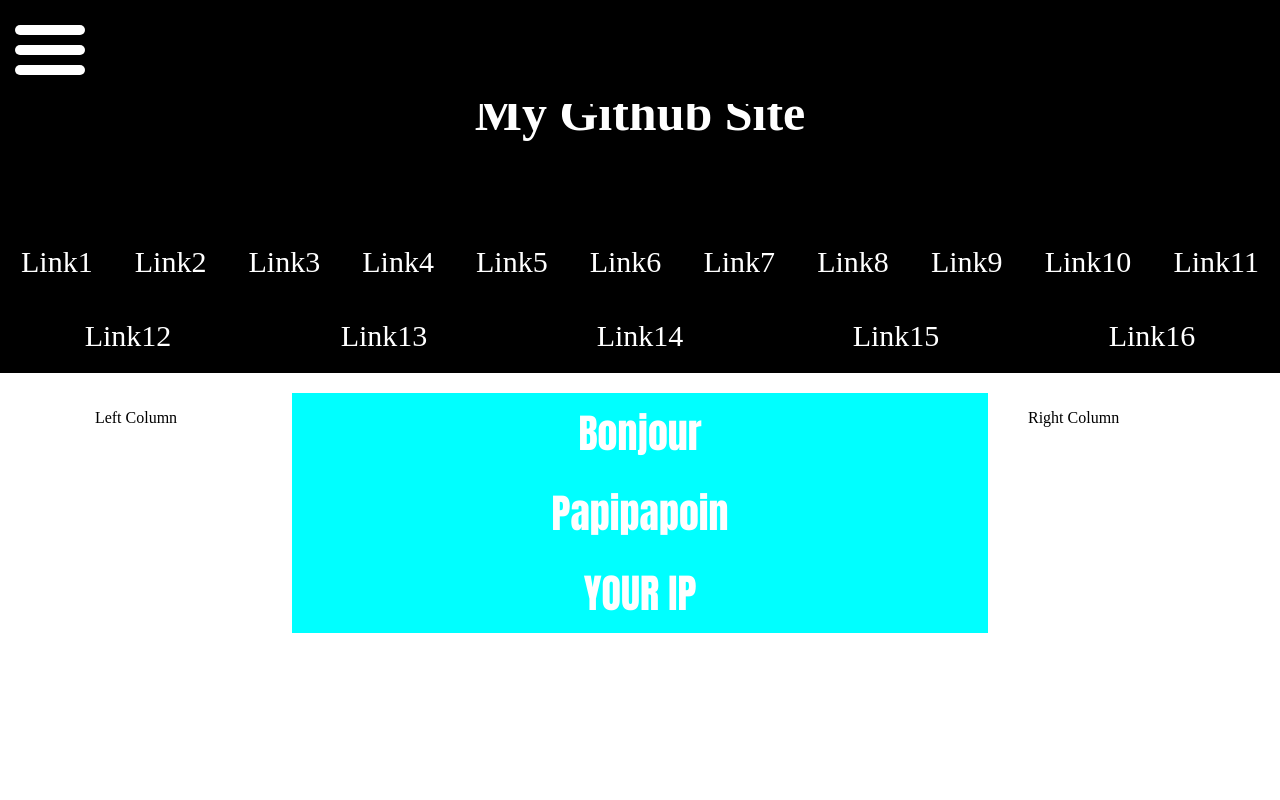
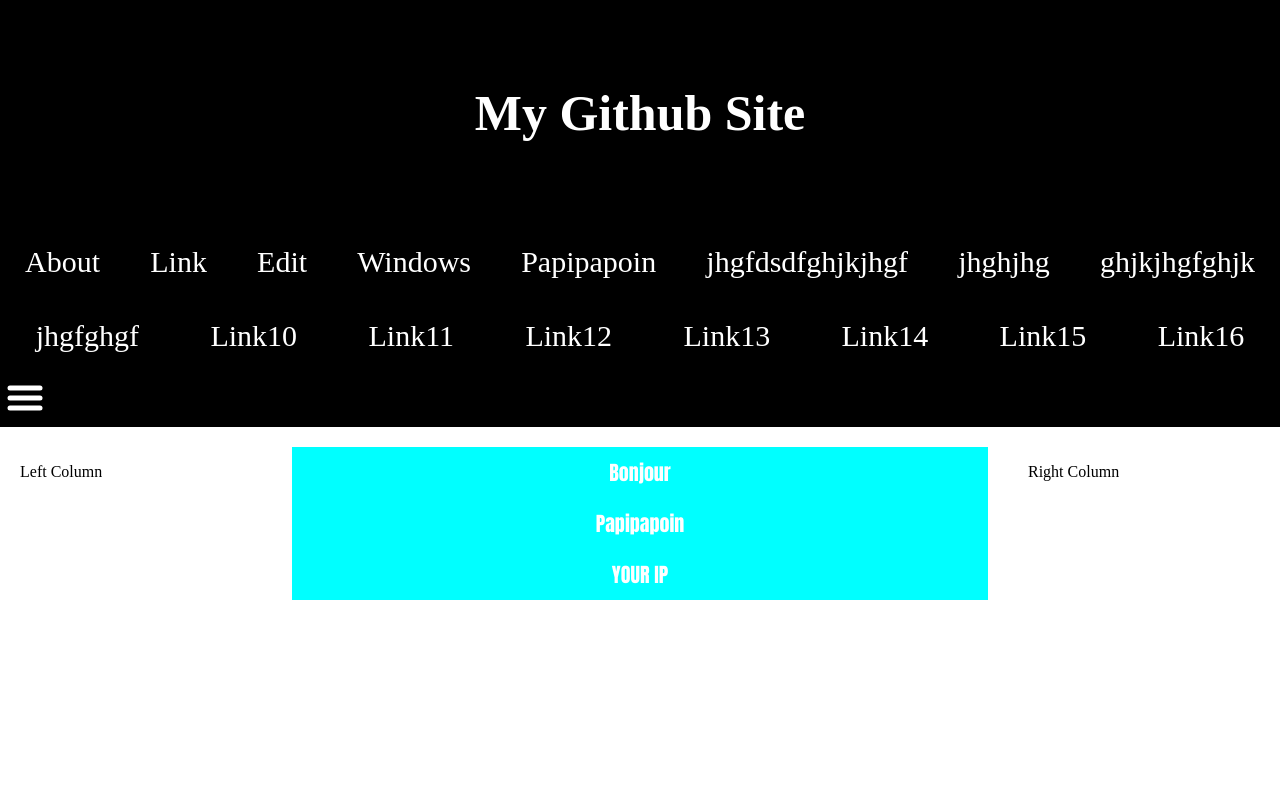
Before and after one commit to GabrielL14/MyFirstTestWebSite, a website: page index.html in a window 1280 px wide. Shown: the top 800 px of the page. Drawn offline with Linux system fonts and the light colour scheme; no server answers.

Commit message:
Update index.html

```diff
--- a/index.html
+++ b/index.html
@@ -9,7 +9,7 @@
         <meta name="viewport" content="width=device-width,initial-scale=1" />
         <style>
             .main > p{
-                font-size: 40px;
+                font-size: 20px;
                 color:white;
                 background-color: aqua;
                 font-family: Impact, Haettenschweiler, 'Arial Narrow Bold', sans-serif;
@@ -19,14 +19,11 @@
 
             }
             .left-column > p{
-                display: flex;
-                justify-content: center;
-                align-items: baseline;
             }
             .bar{
                 background-color: black;
                 width: 100%;
-                position:fixed;
+                position:sticky;
                 left: 0;
                 top: 0;
 
@@ -54,9 +51,6 @@
         </style>
     </head>
     <body>
-        <div class = "bar">
-            <img id = "navigation-bar-button" src = "svg/img1.svg">
-        </div>
         <div class = "header">
             <div class = "header-title">
                 <h1>My Github Site</h1>
@@ -64,15 +58,15 @@
 
         </div>
         <div class = "nav">
-            <a href = "">Link1</a>
-            <a href = "">Link2</a>
-            <a href = "">Link3</a>
-            <a href = "">Link4</a>
-            <a href = "">Link5</a>
-            <a href = "">Link6</a>
-            <a href = "">Link7</a>
-            <a href = "">Link8</a>
-            <a href = "">Link9</a>
+            <a href = "">About</a>
+            <a href = "">Link</a>
+            <a href = "">Edit</a>
+            <a href = "">Windows</a>
+            <a href = "">Papipapoin</a>
+            <a href = "">jhgfdsdfghjkjhgf</a>
+            <a href = "">jhghjhg</a>
+            <a href = "">ghjkjhgfghjk</a>
+            <a href = "">jhgfghgf</a>
             <a href = "">Link10</a>
             <a href = "">Link11</a>
             <a href = "">Link12</a>
@@ -81,10 +75,8 @@
             <a href = "">Link15</a>
             <a href = "">Link16</a>
         </div>
-        <div id = "navigation-bar-parent" class = "navigation-bar-parent-hidden">
-            <div class = "bar-navigation">
-
-            </div>
+        <div class = "bar">
+            <img id = "navigation-bar-button" src = "svg/img1.svg" width = "50px" height = "50px">
         </div>
         <div class = "main-parent">
             <div class = "left-column">
```
